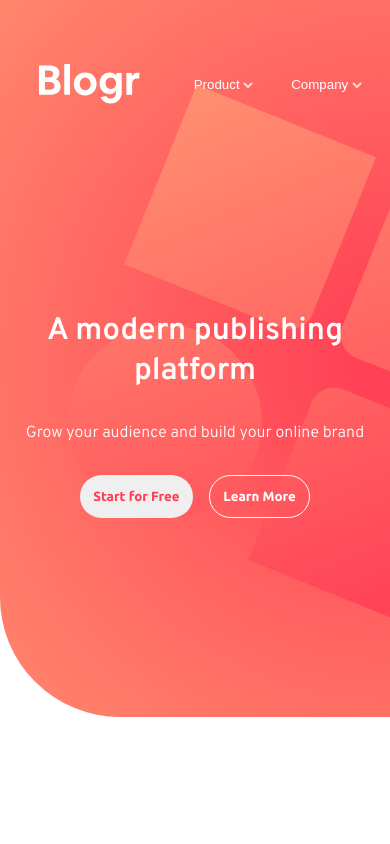
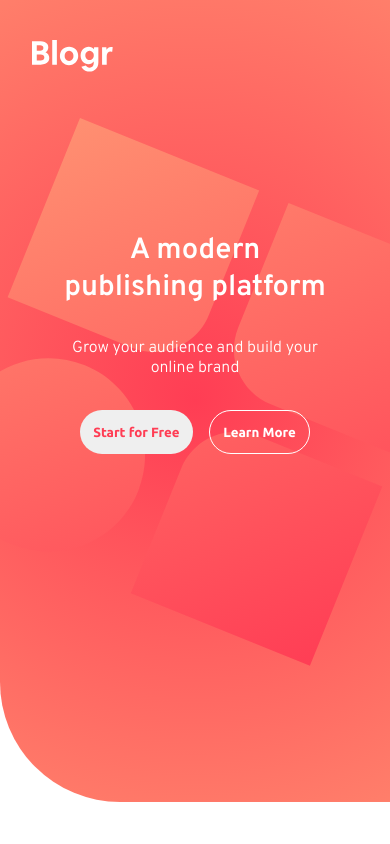
Before and after one commit to mattreee/blogr-landing-page-frontend-mentor, a React (Create React App) app: page / in a window 390 px wide. Shown: the top 844 px of the page. Built offline with nearby package versions, Linux system fonts and the light colour scheme.

Commit message:
third section - changed units from percent to em

```diff
--- a/src/css/main.css
+++ b/src/css/main.css
@@ -284,7 +284,7 @@
   border-bottom: 18em solid transparent;
   background-image: url(../images/illustration-laptop-desktop.svg);
   background-repeat: no-repeat;
-  background-position: -75%;
+  background-position: -17em;
 }
 
 .main__third .section {
@@ -353,4 +353,30 @@
 .attribution a {
   color: #3e52a3;
 }
+
+@media only screen and (max-width: 900px) {
+  .header {
+    background-image: url("../images/bg-pattern-intro-mobile.svg"), radial-gradient(circle at 50%, #ff3d54, #ff8f70);
+    background-position: 50% 10%;
+    height: 95vh;
+  }
+  .header__logo {
+    height: 2em;
+  }
+  .header__navigation {
+    margin: 0;
+    margin-top: 2.5em;
+    margin-left: 2em;
+  }
+  .header__main {
+    display: none;
+  }
+  .hero {
+    margin: 0 15vw;
+  }
+  .hero h1 {
+    font-size: 7.5vmin;
+    text-align: center;
+  }
+}
 /*# sourceMappingURL=main.css.map */
--- a/src/css/main.scss
+++ b/src/css/main.scss
@@ -298,7 +298,7 @@ $fw-ubuntu-bold: 700;
 
     background-image: url(../images/illustration-laptop-desktop.svg);
     background-repeat: no-repeat;
-    background-position: -75%;
+    background-position: -17em;
 
     .section {
       color: $very-dark-grayish-blue-body-copy;
@@ -358,3 +358,37 @@ $fw-ubuntu-bold: 700;
 .attribution a {
   color: hsl(228, 45%, 44%);
 }
+
+@media only screen and (max-width: 900px) {
+
+  .header {
+    background-image:
+      url('../images/bg-pattern-intro-mobile.svg'),
+      radial-gradient(circle at 50%, $light-red, $very-light-red);
+    background-position: 50% 10%;
+    height: 95vh;
+
+    &__logo {
+      height: 2em;
+    }
+
+    &__navigation {
+      margin: 0;
+      margin-top: 2.5em;
+      margin-left: 2em;
+    }
+
+    &__main {
+      display: none; //////////fix this
+    }
+  }
+
+  .hero {
+    margin: 0 15vw;
+
+    h1 {
+      font-size: 7.5vmin;
+      text-align: center;
+    }
+  }
+}
```
Also changed, not shown: 1 other file (tests, documents, lock files or other folders).
